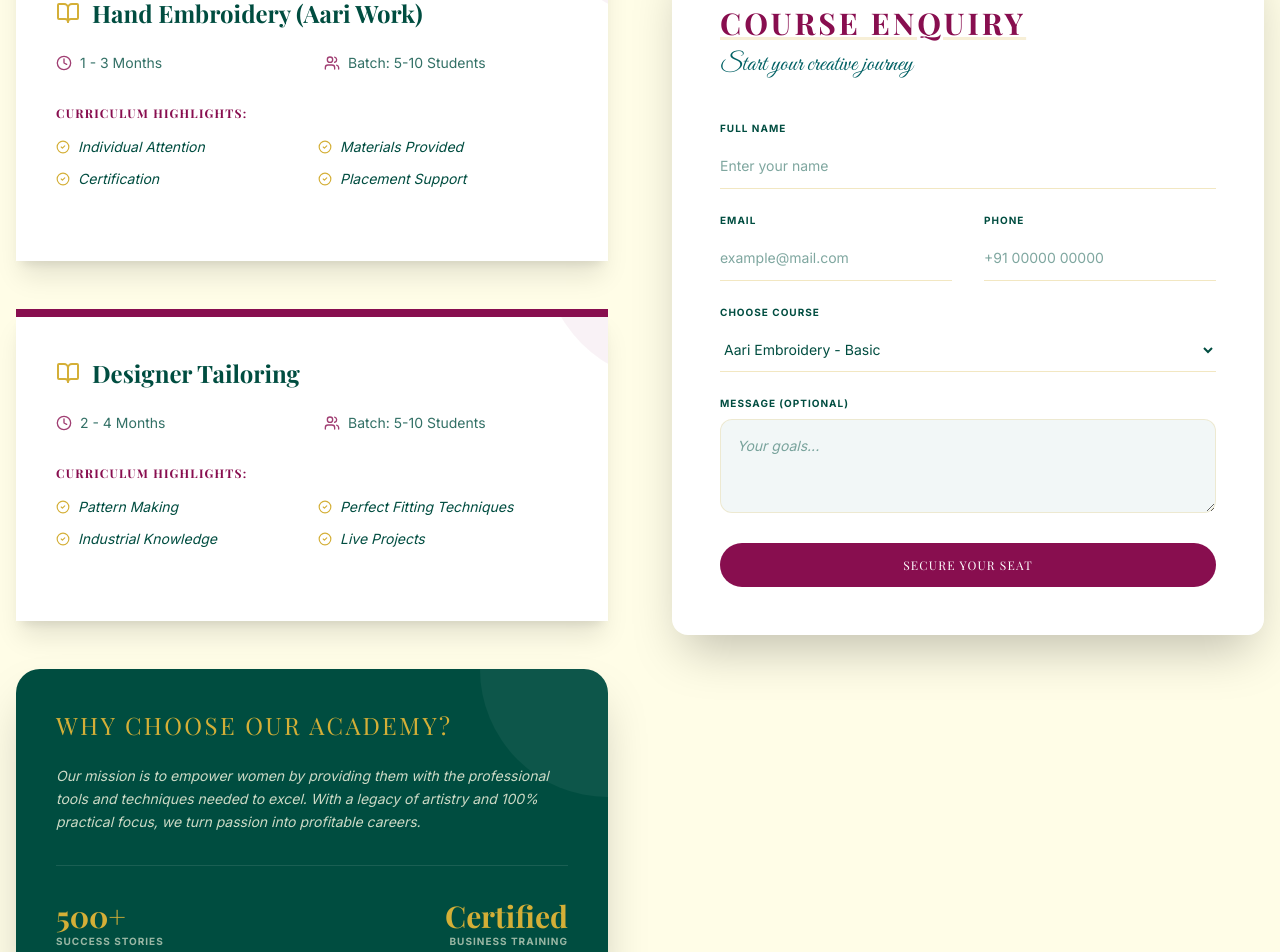
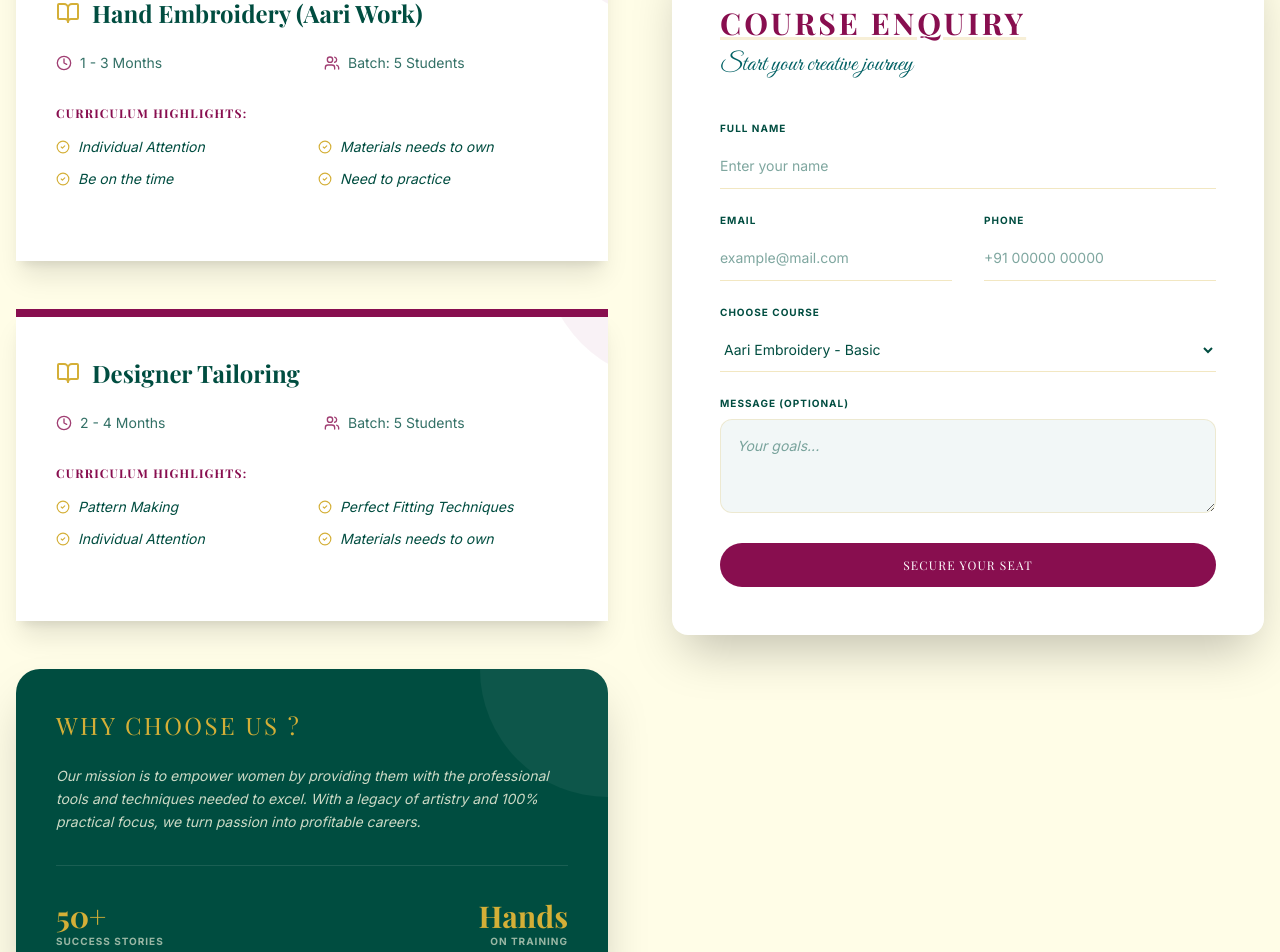
Before and after one commit to Shakil11122005/rajeshwari-boutique, a React (Vite) app: page /training in a window 1280 px wide. Shown: the part 460-1412 px from the top of the page. Built offline with nearby package versions, Linux system fonts and the light colour scheme; a web font is replaced by a local one.

Commit message:
Update Training.tsx

```diff
--- a/src/pages/Training.tsx
+++ b/src/pages/Training.tsx
@@ -17,13 +17,13 @@ export const Training = () => {
       title: "Hand Embroidery (Aari Work)",
       levels: ["Basic", "Advanced", "Professional"],
       duration: "1 - 3 Months",
-      benefits: ["Individual Attention", "Materials Provided", "Certification", "Placement Support"]
+      benefits: ["Individual Attention", "Materials needs to own", "Be on the time", "Need to practice"]
     },
     {
       title: "Designer Tailoring",
       levels: ["Blouse Mastery", "Ethnic Wear", "Kids Wear"],
       duration: "2 - 4 Months",
-      benefits: ["Pattern Making", "Perfect Fitting Techniques", "Industrial Knowledge", "Live Projects"]
+      benefits: ["Pattern Making", "Perfect Fitting Techniques", "Individual Attention", "Materials needs to own"]
     }
   ];
 
@@ -58,7 +58,7 @@ export const Training = () => {
           >
             <GraduationCap className="text-magenta" size={32} />
           </motion.div>
-          <h1 className="text-5xl font-display uppercase tracking-widest mb-4 text-magenta">Training Academy</h1>
+          <h1 className="text-5xl font-display uppercase tracking-widest mb-4 text-magenta">Training</h1>
           <p className="text-gold font-brand text-2xl">Shape Your Career in Fashion</p>
           <div className="w-24 h-px bg-gradient-to-r from-magenta to-teal mx-auto mt-8"></div>
         </header>
@@ -86,7 +86,7 @@ export const Training = () => {
                   </div>
                   <div className="flex items-center space-x-2 text-teal-dark opacity-80">
                     <Users size={16} className="text-magenta" />
-                    <span className="text-sm font-sans">Batch: 5-10 Students</span>
+                    <span className="text-sm font-sans">Batch: 5 Students</span>
                   </div>
                 </div>
 
@@ -105,18 +105,18 @@ export const Training = () => {
 
             <div className="bg-teal-dark p-10 text-cream rounded-3xl shadow-2xl relative overflow-hidden">
                <div className="absolute top-0 right-0 w-64 h-64 bg-white/5 rounded-full -mr-32 -mt-32"></div>
-              <h3 className="font-display text-2xl mb-6 tracking-widest text-gold uppercase">Why Choose Our Academy?</h3>
+              <h3 className="font-display text-2xl mb-6 tracking-widest text-gold uppercase">Why Choose Us ?</h3>
               <p className="text-sm leading-relaxed opacity-80 mb-8 italic font-sans">
                 Our mission is to empower women by providing them with the professional tools and techniques needed to excel. With a legacy of artistry and 100% practical focus, we turn passion into profitable careers.
               </p>
               <div className="flex items-center justify-between border-t border-white/10 pt-8">
                 <div className="flex flex-col">
-                  <span className="text-3xl font-display text-gold font-bold">500+</span>
+                  <span className="text-3xl font-display text-gold font-bold">50+</span>
                   <span className="text-[10px] uppercase tracking-widest font-sans font-bold opacity-60">Success Stories</span>
                 </div>
                 <div className="flex flex-col text-right">
-                   <span className="text-3xl font-display text-gold font-bold">Certified</span>
-                  <span className="text-[10px] uppercase tracking-widest font-sans font-bold opacity-60">Business Training</span>
+                   <span className="text-3xl font-display text-gold font-bold">Hands</span>
+                  <span className="text-[10px] uppercase tracking-widest font-sans font-bold opacity-60">on Training</span>
                 </div>
               </div>
             </div>
```
